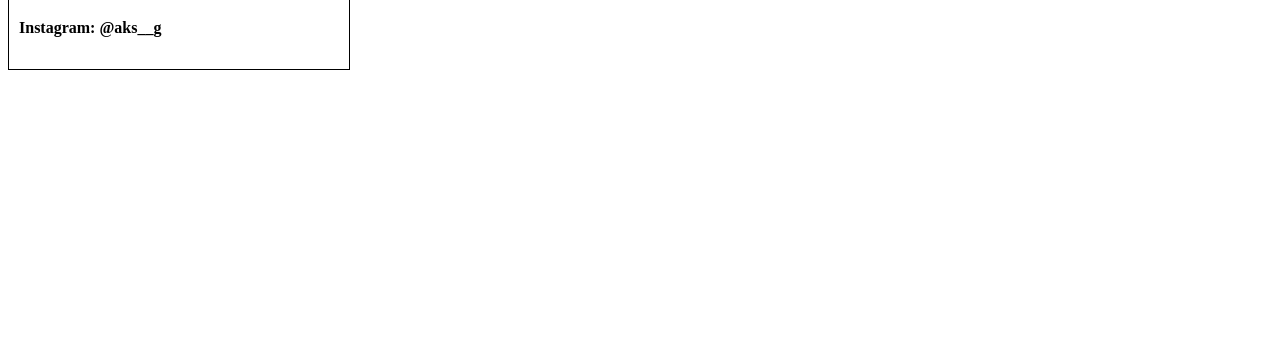
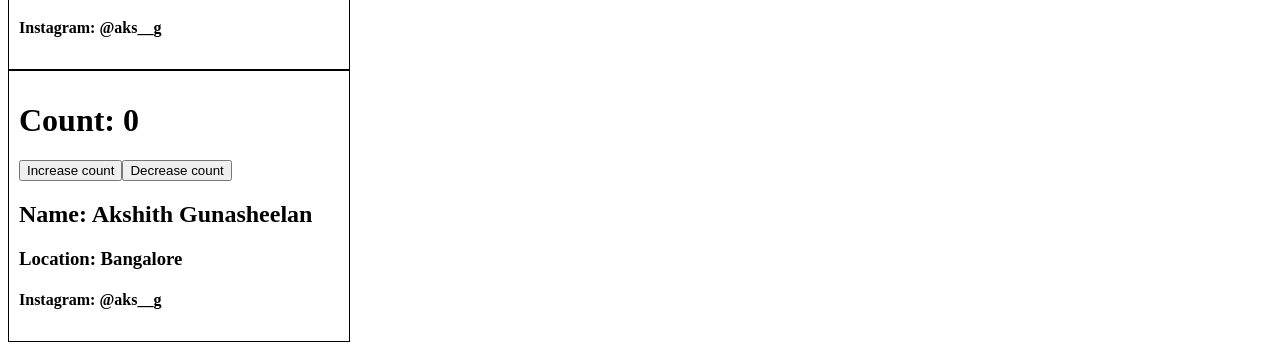
Before and after one commit to akshithg05/food-app, a React (Vite) app: page /about in a window 1280 px wide. Shown: the part 456-803 px from the top of the page. Built offline with nearby package versions, Linux system fonts and the light colour scheme.

Commit message:
class-based-components

```diff
--- a/src/components/About.jsx
+++ b/src/components/About.jsx
@@ -1,17 +1,53 @@
 import User from "./User";
+import React from "react";
 import UserClass from "./UserClass";
 
-export default function About() {
+export default class About extends React.Component {
+  constructor(props) {
+    console.log("Parent constructor");
+    super(props);
+  }
+
+  componentDidMount() {
+    console.log("Parent componentDidMount");
+  }
+  render() {
+    console.log("Parent render");
     return (
       <div>
         <h1>This is the demo food application</h1>
-      <h2>We are small little brand making baby steps in the food industry.</h2>
+        <h2>
+          We are small little brand making baby steps in the food industry.
+        </h2>
         {/*<User name={"Akshith Gunasheelan"} />*/}
         <UserClass
           name={"Akshith Gunasheelan"}
           location={"Bangalore"}
           social={"@aks__g"}
+          id={"first"}
+        />
+        <UserClass
+          name={"Akshith Gunasheelan"}
+          location={"Bangalore"}
+          social={"@aks__g"}
+          id={"second"}
         />
       </div>
     );
   }
+}
+
+// export default function About() {
+//   return (
+//     <div>
+//       <h1>This is the demo food application</h1>
+//       <h2>We are small little brand making baby steps in the food industry.</h2>
+//       {/*<User name={"Akshith Gunasheelan"} />*/}
+//       <UserClass
+//         name={"Akshith Gunasheelan"}
+//         location={"Bangalore"}
+//         social={"@aks__g"}
+//       />
+//     </div>
+//   );
+// }
--- a/src/components/UserClass.jsx
+++ b/src/components/UserClass.jsx
@@ -2,15 +2,19 @@
 
 class UserClass extends React.Component {
   constructor(props) {
+    console.log("Child constructor");
     super(props);
     this.state = {
       count: 0,
       count2: 0,
     };
+  }
 
-    console.log(props);
+  componentDidMount() {
+    console.log(this.props.id + " Child componentDidMount");
   }
   render() {
+    console.log("Child render");
     const { name, location, social } = this.props;
     const { count, count2 } = this.state;
 
```
Lines whose indentation alone changed are shown as unchanged.
